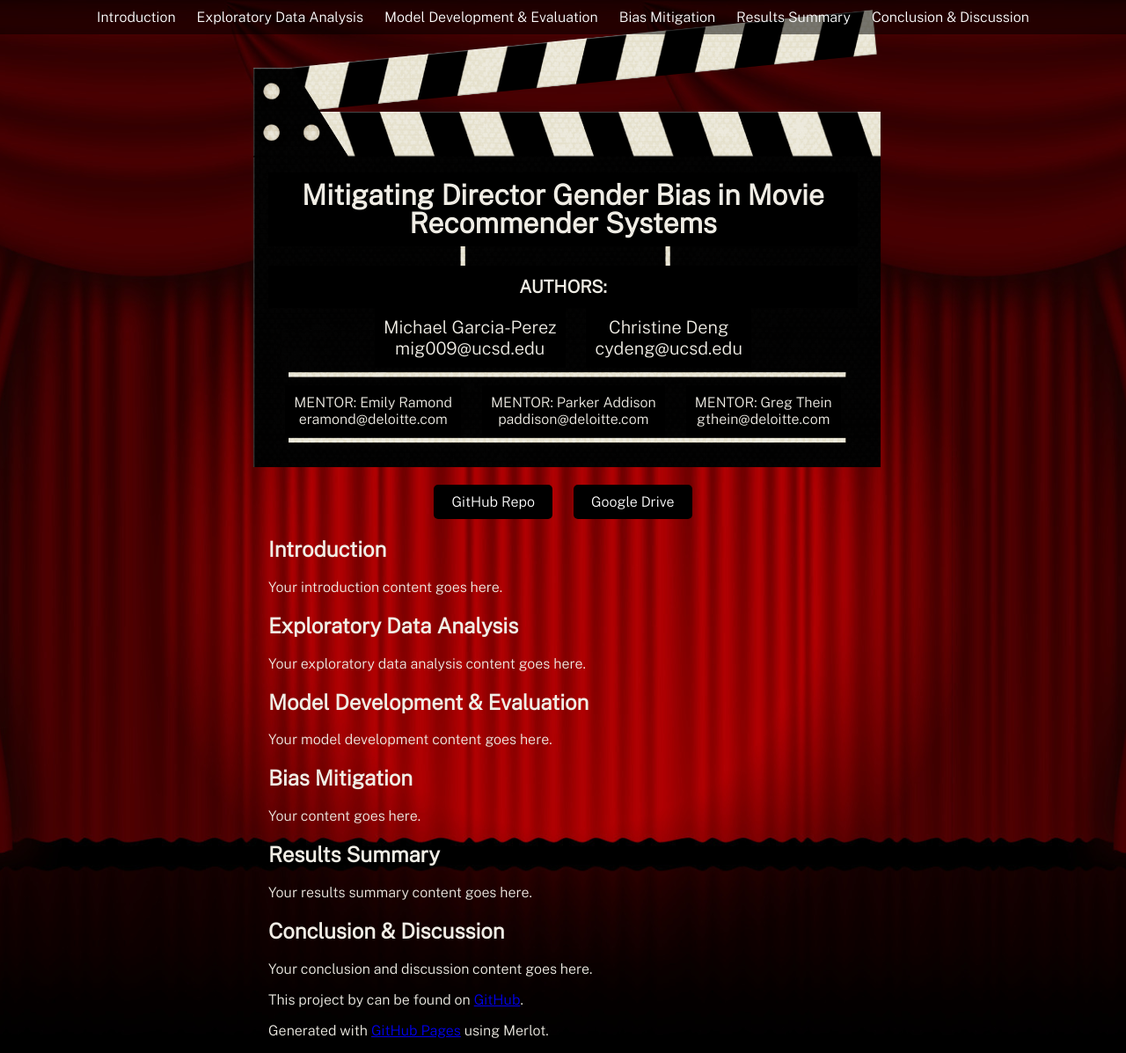
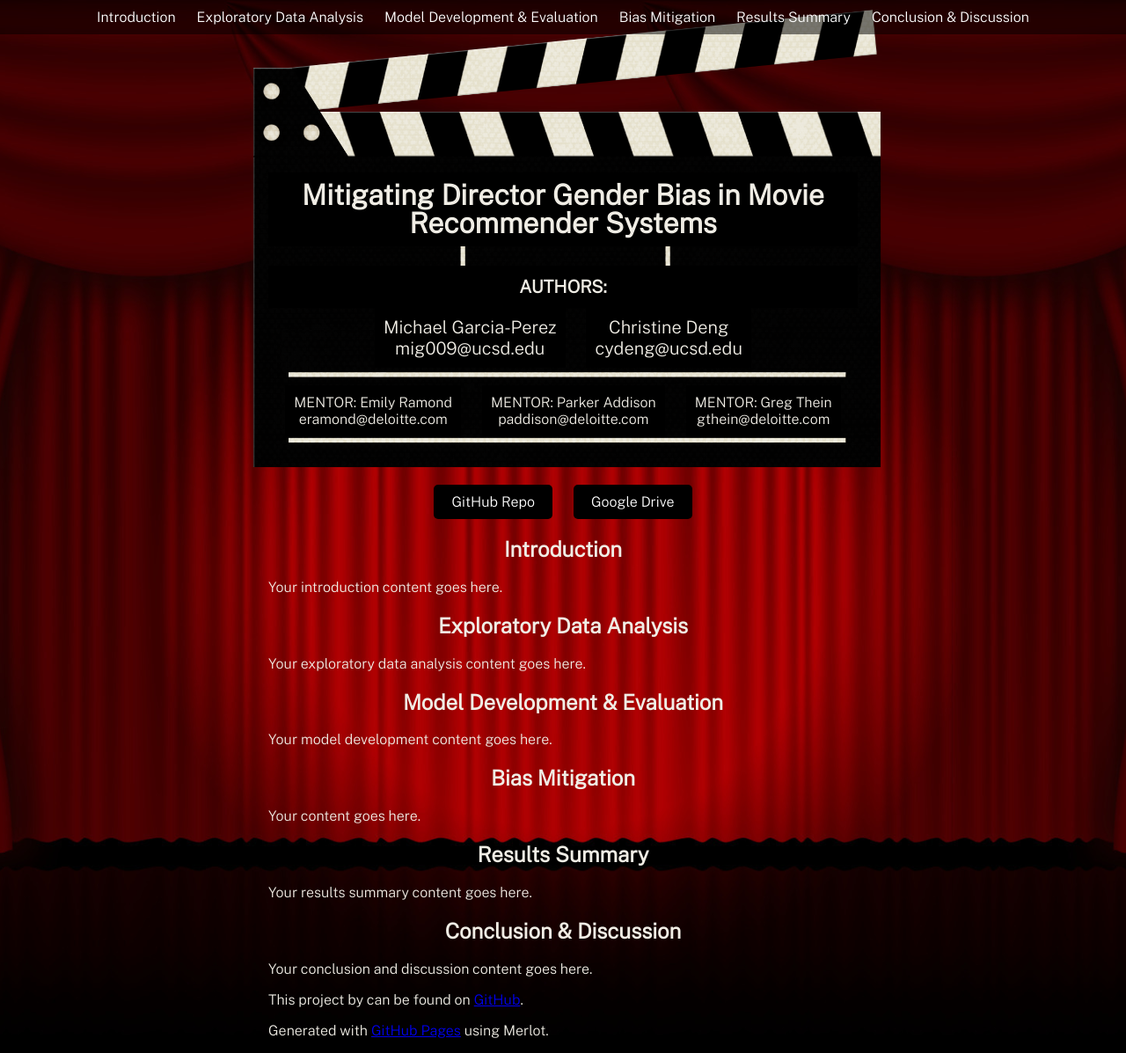
Before and after one commit to michael-garciaperez/DSC180A-Methodology-5, a Jekyll site: the page built from index.md, in a window 1280 px wide and 1197 px high. Shown: the whole window at 88% size. Built offline with Jekyll 4.4.1, drawn with Linux system fonts in a browser that asks for light colours.

Commit message:
Update style.scss

```diff
--- a/assets/css/style.scss
+++ b/assets/css/style.scss
@@ -117,3 +117,7 @@ header h2 span:last-child {
 #main_content ul li a:hover {
   text-decoration: underline;
 }
+
+.header-level-1 {
+  text-align: center;
+}
```
